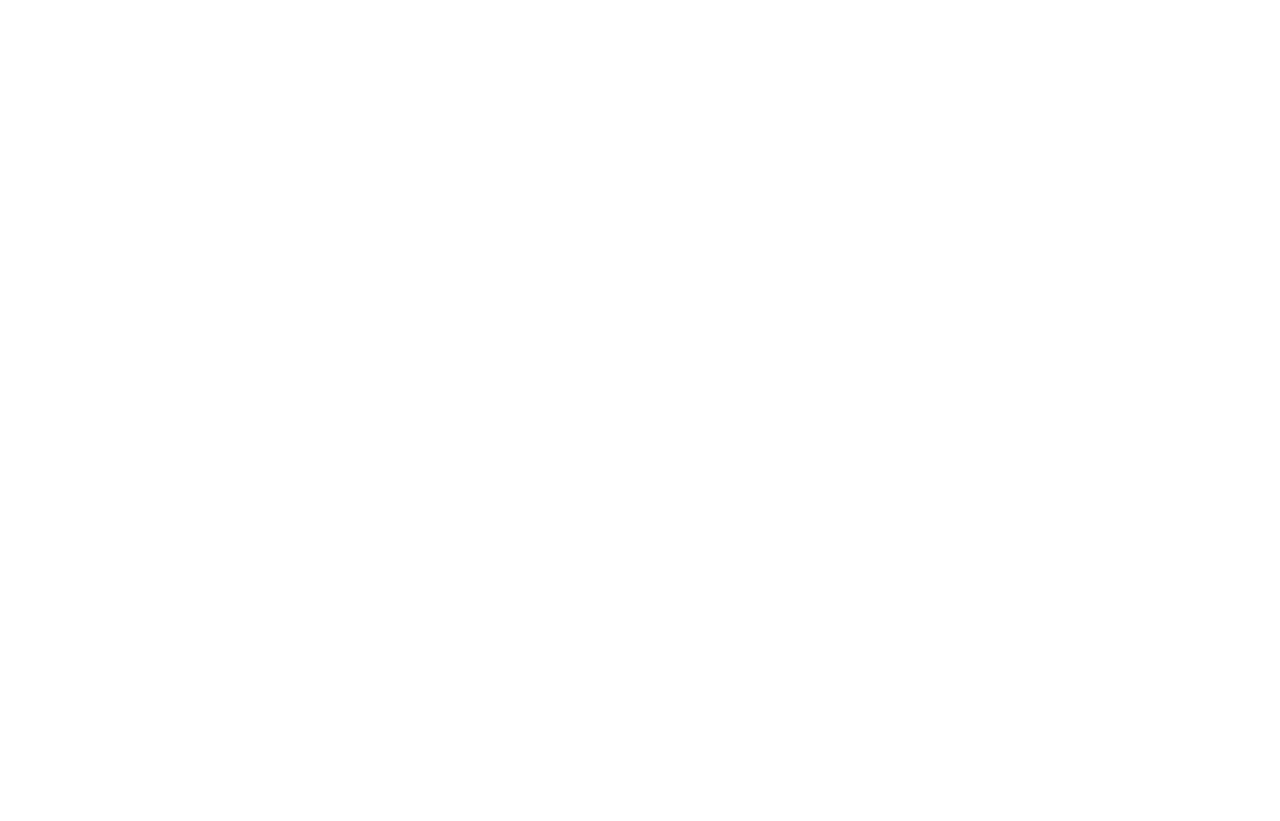
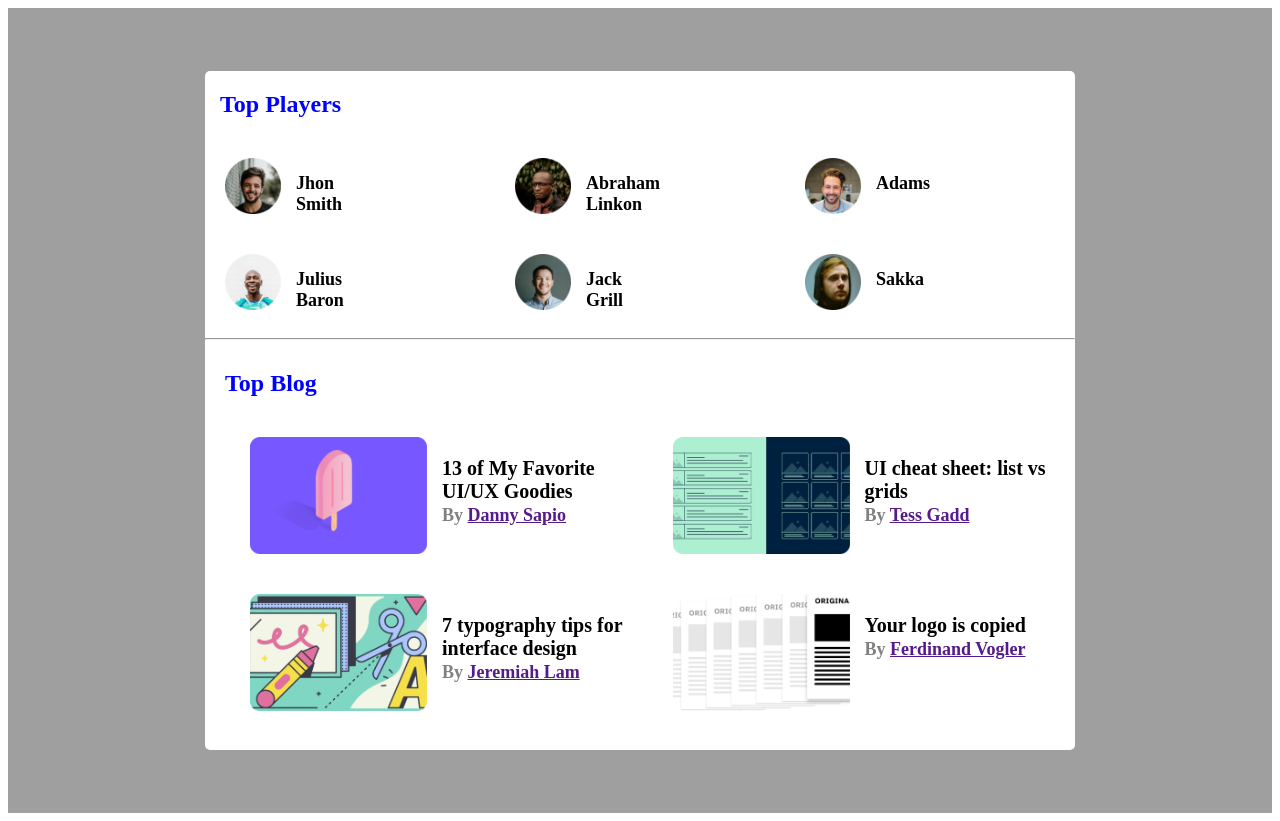
Before and after one commit to Nirnoy0/Leader-board, a plain HTML site: page index.html in a window 1280 px wide. Before the commit the page ends 800 px from the top, so only its background shows below. Drawn offline with Linux system fonts and the light colour scheme.

Commit message:
First Section

```diff
--- a/index.html
+++ b/index.html
@@ -4,9 +4,102 @@
     <meta charset="UTF-8">
     <meta http-equiv="X-UA-Compatible" content="IE=edge">
     <meta name="viewport" content="width=device-width, initial-scale=1.0">
-    <title>Document</title>
+    <title>Ladder-Board</title>
+    <!-- CSS style -->
+    <link rel="stylesheet" href="style.css">
 </head>
 <body>
 
+    <header>
+
+    </header>
+    <main>
+        <section class="container">
+            <h1 class="first-Tittle">Top Players</h1>
+            <div class="profiles">
+                <div class="images">
+                    <img src="players/player-1.png" alt="Players Picture">
+                    <h2 class="players-name">Jhon Smith</h2>
+                </div>
+                <div class="images">
+                    <img src="players/player-2.png" alt="Players Picture">
+                    <h2 class="players-name">Abraham Linkon</h2>
+                </div>
+                <div class="images">
+                    <img src="players/player-3.png" alt="Players Picture">
+                    <h2 class="players-name">Adams</h2>
+                </div>
+                <div class="images">
+                    <img src="players/player-4.png" alt="Players Picture">
+                    <h2 class="players-name">Julius Baron</h2>
+                </div>
+                <div class="images">
+                    <img src="players/player-5.png" alt="Players Picture">
+                    <h2 class="players-name">Jack Grill</h2>
+                </div>
+                <div class="images">
+                    <img src="players/player-6.png" alt="Players Picture">
+                    <h2 class="players-name">Sakka</h2>
+                </div>
+            </div>
+            <hr>
+            <h1 class="blog-title">Top Blog</h1>
+            <div class="top-blogs">
+            <div class="blogs">
+                <img class="blog-picture" src="blogs/blog-1.png" alt="Blogs Picture">
+                <p class="blog-artical">13 of My Favorite
+                    UI/UX Goodies <br>
+                    <span>
+                        By
+                        <a href="" target="blank">
+                            Danny Sapio
+                        </a>
+                    </span>
+                </p>
+
+                </div>
+            <div class="blogs">
+                <img class="blog-picture" src="blogs/blog-2.png" alt="Blogs Picture">
+                <p class="blog-artical">UI cheat sheet:
+                    list vs grids<br>
+                    <span>
+                        By
+                        <a href="" target="blank">
+                            Tess Gadd
+                        </a>
+                    </span>
+                </p>
+
+                </div>
+            <div class="blogs">
+                <img class="blog-picture" src="blogs/blog-3.png" alt="Blogs Picture">
+                <p class="blog-artical">7 typography tips
+                    for interface design<br>
+                    <span>
+                        By
+                        <a href="" target="blank">
+                            Jeremiah Lam
+                        </a>
+                    </span>
+                </p>
+
+                </div>
+            <div class="blogs">
+                <img class="blog-picture" src="blogs/blog-4.png" alt="Blogs Picture">
+                <p class="blog-artical">Your logo is
+                    copied<br>
+                    <span>
+                        By
+                        <a href="" target="blank">
+                            Ferdinand Vogler
+                        </a>
+                    </span>
+                </p>
+
+                </div>
+            </div>
+        </section>
+    </main>
+
 </body>
 </html>
--- a/style.css
+++ b/style.css
@@ -0,0 +1,78 @@
+/*
+---------Fonts Styles
+ */
+<style>
+@import url('https://fonts.googleapis.com/css2?family=Poppins:wght@600&display=swap');
+</style>
+body{
+    font-family: 'Poppins', sans-serif;
+
+}
+/*
+-----------First section
+ */
+ main{
+     display: flex;
+     justify-content: center;
+     background-color: #9F9F9F;
+ }
+.container{
+    width: 870px;
+    height: 679px;
+    margin: 5%;
+    background-color: #FFFFFF;
+    border-radius: 5px;
+}
+.first-Tittle{
+    font-size: 24px;
+    color: blue;
+    font-weight: 700;
+    margin-left: 15px;
+}
+.profiles{
+    display: grid;
+    grid-template-columns: repeat(3,1fr);
+}
+.images{
+    display: flex;
+    flex-direction: row;
+    padding: 20px;
+    width: 56px;
+    height: 56px;
+}
+.players-name{
+    font-size: 18px;
+    margin-left: 15px;
+}
+/*
+-----------Blogs Styles
+*/
+.top-blogs{
+    display: grid;
+    grid-template-columns: 1fr 1fr;
+    margin-left: 25px;
+}
+.blog-title{
+    font-size: 24;
+    color: blue;
+    margin-top: 20px;
+    margin-left: 20px;
+    padding-top: 10px;
+}
+.blog-picture{
+    width: 177px;
+    height: 117px;
+}
+.blog-artical{
+    font-size: 20px;
+    margin-left: 15px;
+    font-weight: 700;
+}
+.blogs{
+    display: flex;
+    padding: 20px;
+}
+span{
+    color: grey;
+    font-size: 18px;
+}
```
